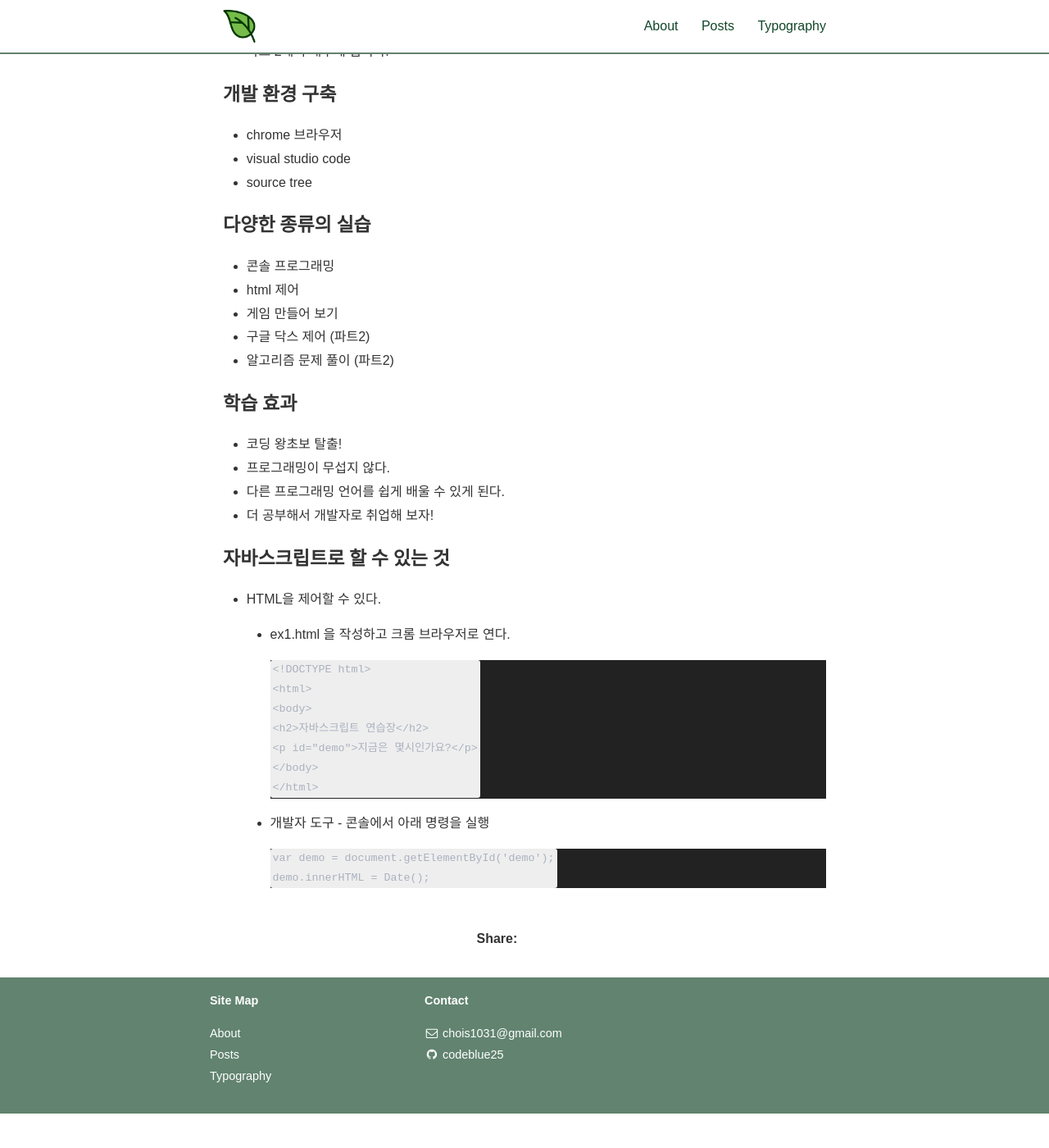
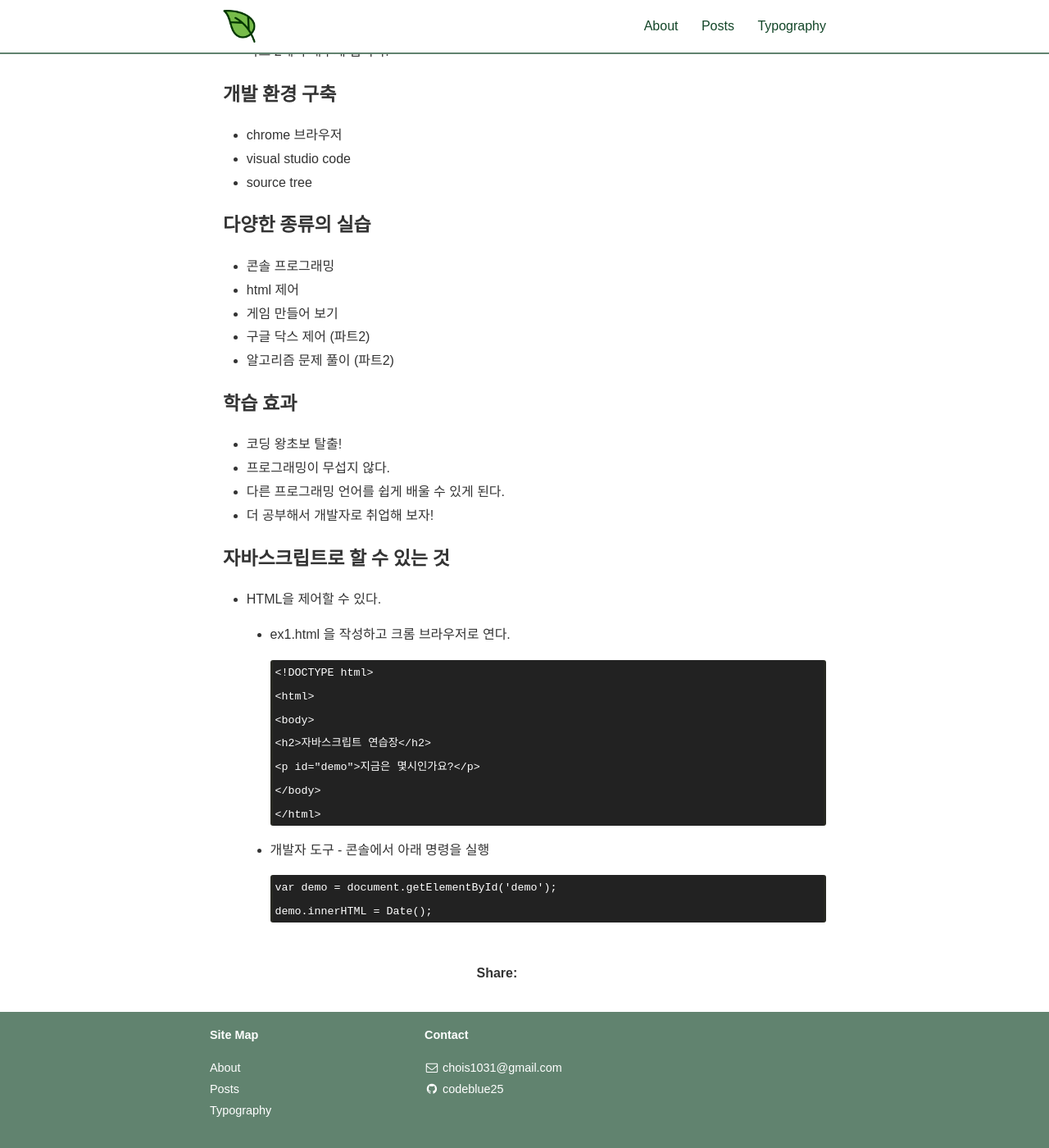
Before and after one commit to codeblue25/codeblue25.github.io, a Jekyll site: the page built from _posts/2020-12-24-js 0.md, in a window 1280 px wide and 1400 px high, scrolled down 568 px. Shown: the whole window at 82% size. Built offline with Jekyll 4.4.1, drawn with Linux system fonts in a browser that asks for light colours; nearby versions of some CDN libraries; some web fonts are replaced; a style sheet for code colours, icons or effects is not loaded; before the commit the page ends 1926 px from its top, so only the background shows below that.

Commit message:
코드블럭 꾸미기
배경색(으로 추정되는 것) 삭제

```diff
--- a/_sass/_layout.scss
+++ b/_sass/_layout.scss
@@ -27,12 +27,12 @@
 	@extend %default-ul;
 }
 
-code {
-	background-color: #eee;
-	display: inline-block;
-	border-radius: 3px;
-	padding: 0 3px;
-}
+// code {
+// 	background-color: #eee;
+// 	display: inline-block;
+// 	border-radius: 3px;
+// 	padding: 0 3px;
+// }
 
 blockquote {
 	color: $medium-gray;
@@ -216,7 +216,9 @@
 .highlight,pre.highlight{
 	font-family: 'D2 coding', "Consolas", monospace;
 	background:#222222;
-	color:#aab1bf;
+	// color:#aab1bf;
+	border-radius: 3px;
+	padding: 0 3px;
 }
 .page-content {
 	// Remove this to make header scrollable again
```
